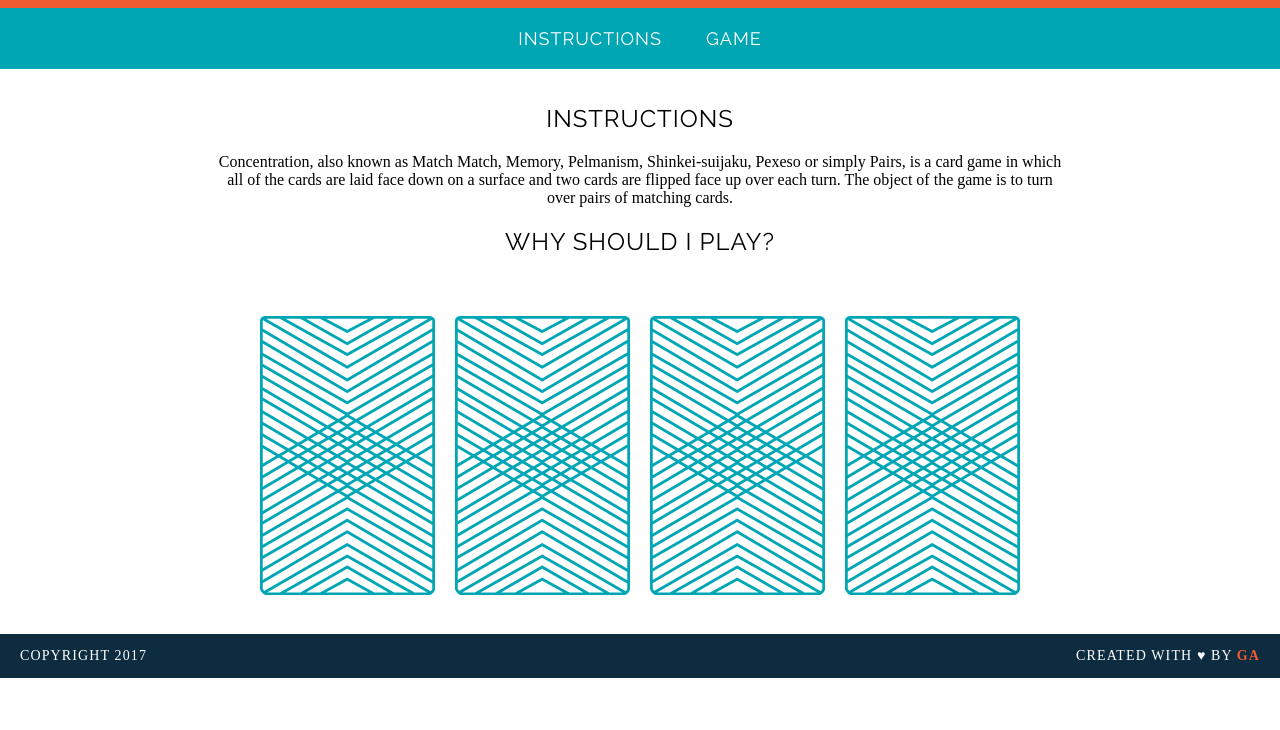
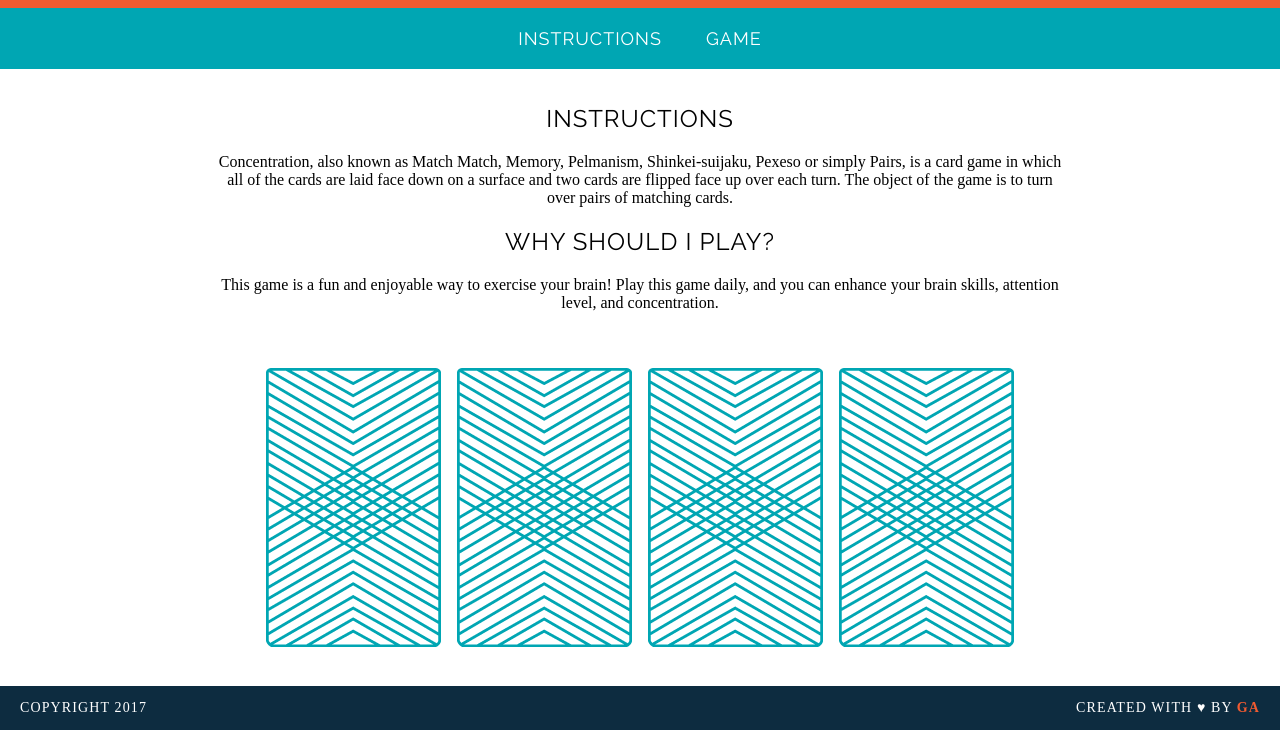
Before and after one commit to beteyemane/wdi-fundamentals-memorygame, a plain HTML site: page memory_game/index.html in a window 1280 px wide. Shown: the part 105-835 px from the top of the page. Before the commit the page ends 800 px from the top, so only its background shows below. Drawn offline with Linux system fonts and the light colour scheme; a web font is replaced by a local one.

Commit message:
created game logic

```diff
--- a/memory_game/css/style.css
+++ b/memory_game/css/style.css
@@ -4,7 +4,7 @@ header {
 	padding: 30px 20px;
 }
 
-h1, h2, a {
+h1, h2, a, button {
 	font-family: "Raleway", sans-serif;
 	font-weight: 400;
 	text-transform: uppercase;
@@ -60,6 +60,8 @@ footer {
 	letter-spacing: .08em;
 	font-weight: 500;
 	font-family: "Raleway" sans-serif;
+
+
 }
 
 .copyright {
--- a/memory_game/index.html
+++ b/memory_game/index.html
@@ -17,22 +17,19 @@
 
 <main>
 
-<div id="instructions">
-	<h2>Instructions</h2>
-</div>
+	<div id="instructions">
+		<h2>Instructions</h2>
+	</div>
 
-	<p>Concentration, also known as Match Match, Memory, Pelmanism, Shinkei-suijaku, Pexeso or simply Pairs, is a card game in which all of the cards are laid face down on a surface and two cards are flipped face up over each turn. The object of the game is to turn over pairs of matching cards.</p>
+		<p>Concentration, also known as Match Match, Memory, Pelmanism, Shinkei-suijaku, Pexeso or simply Pairs, is a card game in which all of the cards are laid face down on a surface and two cards are flipped face up over each turn. The object of the game is to turn over pairs of matching cards.</p>
 
-	<h2>Why Should I play?</h2>
+		<h2>Why Should I play?</h2>
 
-	<p></p>
+		<p>This game is a fun and enjoyable way to exercise your brain! Play this game daily, and you can enhance your brain skills, attention level, and concentration.</p>
 
-<div id="game">
-	<img src="images/back.png" alt="Queen of Diamonds">
-	<img src="images/back.png" alt="Queen of Hearts">
-	<img src="images/back.png" alt="King of Diamonds">
-	<img src="images/back.png" alt="King of Hearts">
-</div>
+
+	<div id="game-board" class="board clearfix"></div>
+
 </main>
 <footer class="clearfix">
 	<p class="copyright">Copyright 2017</p>
--- a/memory_game/js/main.js
+++ b/memory_game/js/main.js
@@ -21,6 +21,7 @@ var cards = [
 		cardImage: "images/king-of-diamonds.png"
 	},
 ];
+
 var cardsInPlay = [];
 
 var checkForMatch = function() {
@@ -29,17 +30,28 @@ var checkForMatch = function() {
 	} else {
 		alert("Sorry, try again.");
 	}
-};
+}
 
-var flipCard = function(cardId) {
+var flipCard = function() {
+	var cardId = this.getAttribute("data-id");
 	cardsInPlay.push(cards[cardId].rank);
+		this.setAttribute('src', cards[cardId].cardImage);
 		if (cardsInPlay.length === 2) {
 	checkForMatch();
 }
 	console.log("User flipped " + cards[cardId].rank);
 	console.log(cards[cardId].cardImage);
 	console.log(cards[cardId].suit);
-};
+}
 
-flipCard(0);
-flipCard(2);
+var createBoard = function() {
+	for (var i = 0; i < cards.length; i++) {
+	var cardElement = document.createElement('img');
+	cardElement.setAttribute('src', 'images/back.png');
+	cardElement.setAttribute('data-id', i);
+	cardElement.addEventListener('click', flipCard);
+	document.getElementById("game-board").appendChild(cardElement);
+	}
+}
+
+createBoard();
```
Lines whose indentation alone changed are shown as unchanged.
